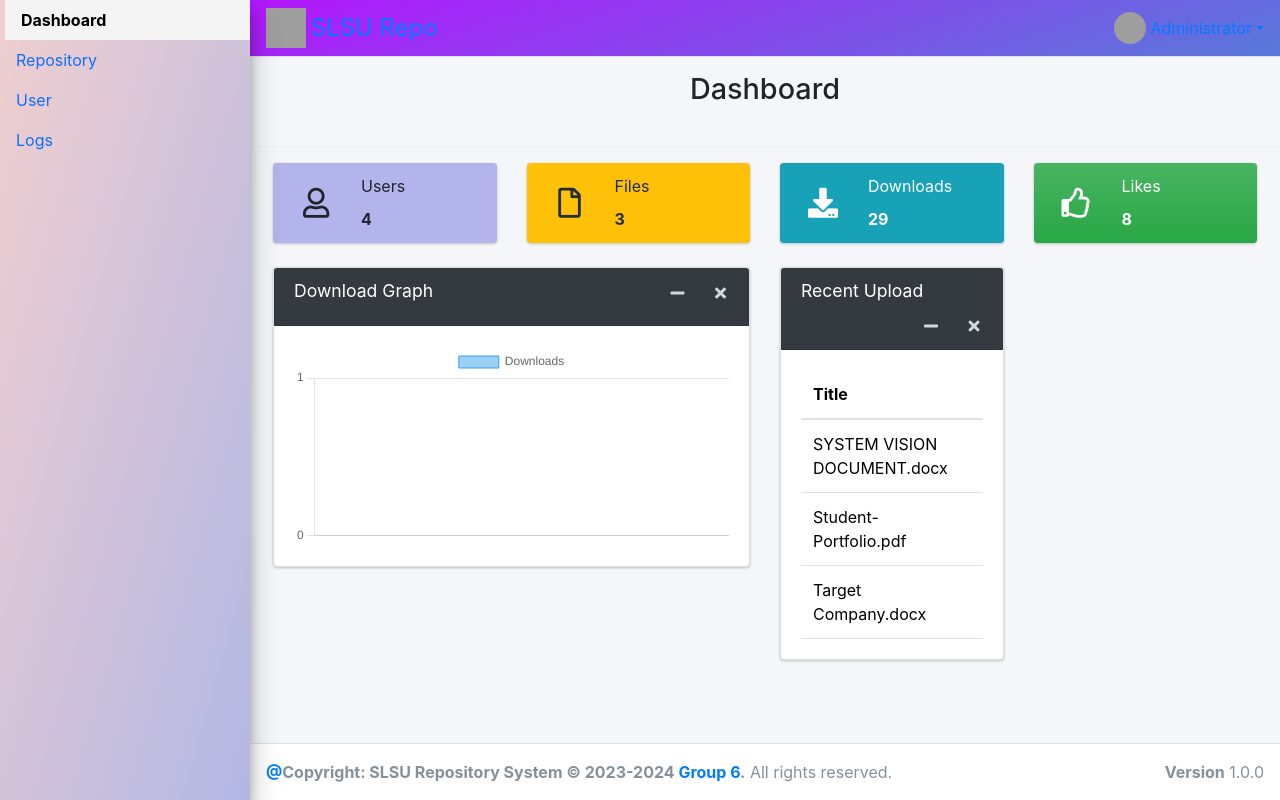
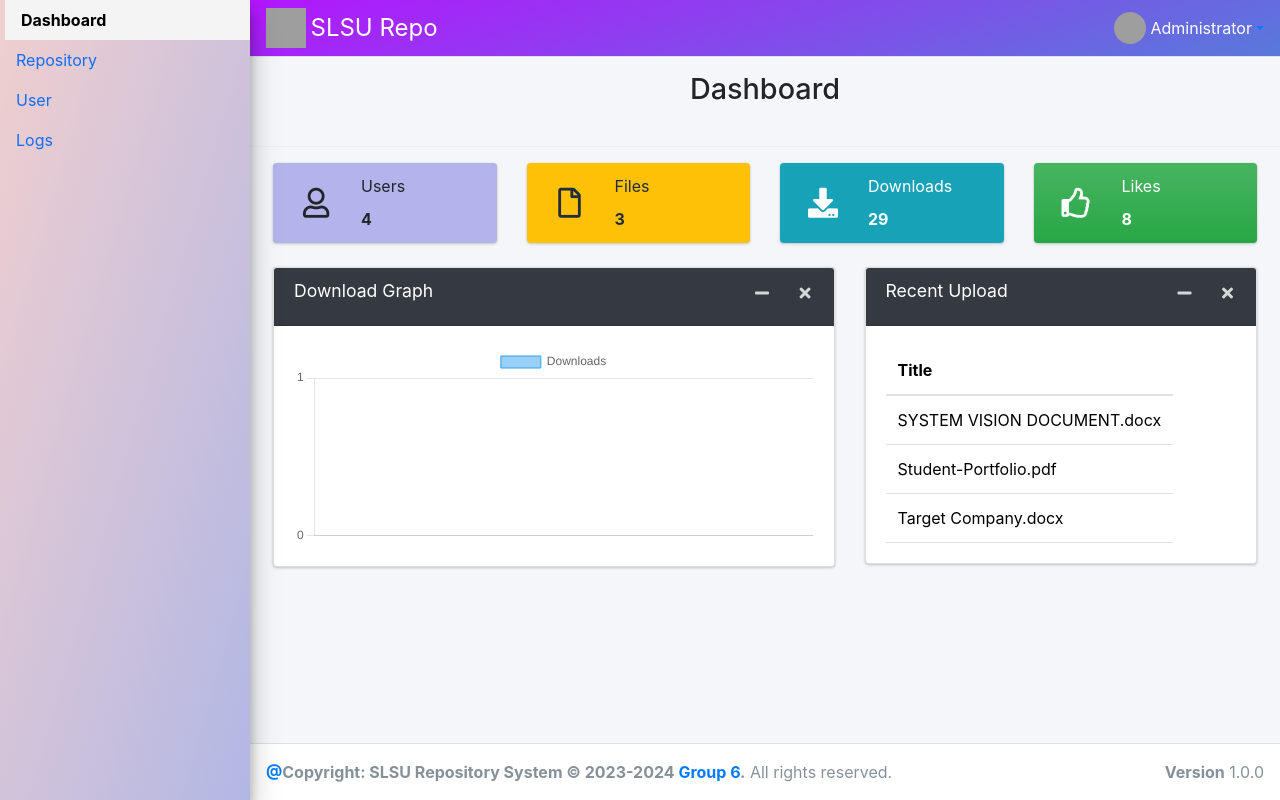
Before and after one commit to Lovely1801/Admin-Based-SLSU-Repo, a PHP site: page /admin/dashboard.php in a window 1280 px wide. Run offline with PHP 8.4, Linux system fonts and the light colour scheme; the visitor is signed in with stand-in values (Sample User, id 1); data comes from the database, SQL or seed files in the repository; data that the repository does not hold is empty; some libraries are stand-ins or nearby versions; grey boxes are pictures that could not be loaded.

Commit message:
[Subang] updating the topbar and dashboard

```diff
--- a/admin/dashboard.php
+++ b/admin/dashboard.php
@@ -89,7 +89,7 @@ $countDownload = $action->totalDownloads();
                                 </div>
                             </div>
                         </div>
-                        <div class="col-12 col-sm-6 col-md-6 mt-2">
+                        <div class="col-12 col-sm-6 col-md-7 mt-2">
                             <div class="card card-dark">
                                 <div class="card-header">
                                     <h3 class="card-title">Download Graph</h3>
@@ -110,7 +110,7 @@ $countDownload = $action->totalDownloads();
                                 </div>
                             </div>
                         </div>
-                        <div class="col-12 col-sm-4 col-md-3 mt-2">
+                        <div class="col-12 col-sm-4 col-md-5 mt-2">
                             <div class="card card-dark">
                                 <div class="card-header">
                                     <h3 class='card-title'>Recent Upload</h3>
--- a/admin/topbar.php
+++ b/admin/topbar.php
@@ -3,7 +3,7 @@
         <a class="d-flex align-items-center nav-brand" href="#" role="button" data-widget="pushmenu">
             <img src="https://cdn-icons-png.flaticon.com/512/3767/3767094.png" alt="" width="40" height="40">
             &nbsp;
-            <span class="fs-4">SLSU Repo</span>
+            <span class="fs-4" style='color: #fff;'>SLSU Repo</span>
         </a>
     </div>
     <div class="nav ms-auto">
@@ -11,7 +11,7 @@
             <a class="d-flex align-items-center dropdown-toggle" href="#" role="button" data-bs-toggle="dropdown" aria-expanded="false">
                 <img src="https://cdn-icons-png.flaticon.com/512/3767/3767094.png" alt="" width="32" height="32" class="rounded-circle">
                 &nbsp;
-                <span>Administrator</span>
+                <span style='color: #fff;'>Administrator</span>
             </a>
 
             <ul class="dropdown-menu">
```
